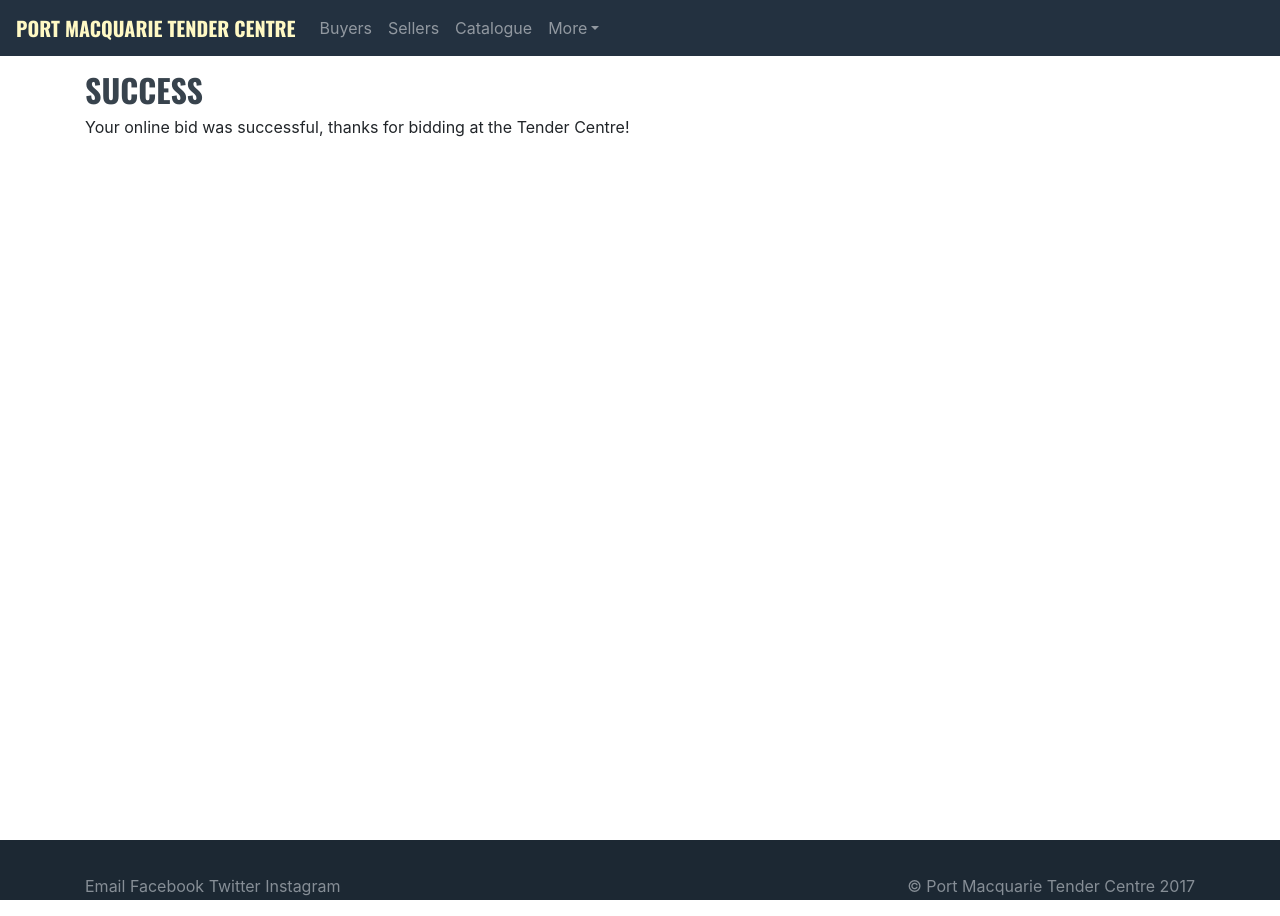
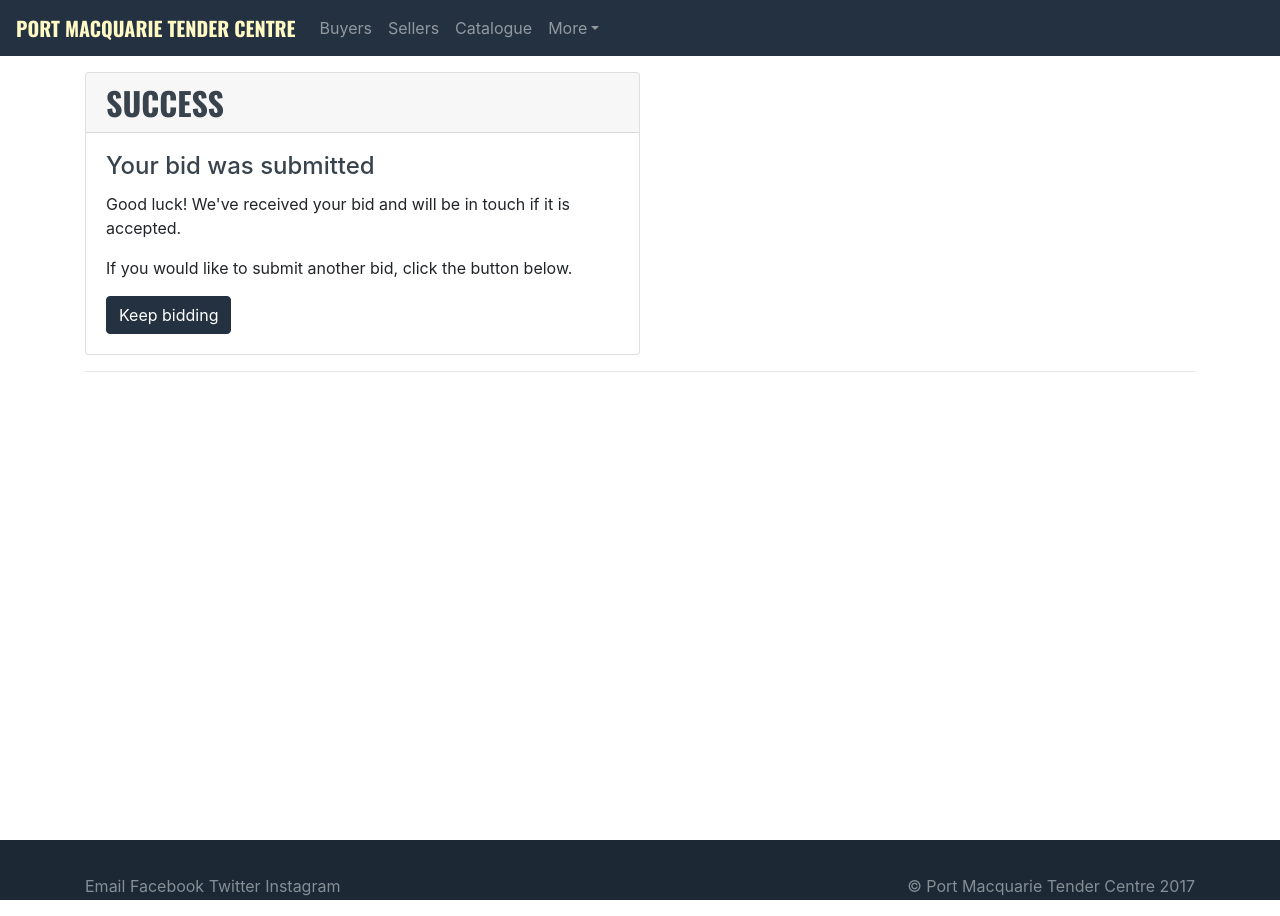
Before and after one commit to tendercentre/tendercentre.github.io, a Jekyll site: the page built from success.html, in a window 1280 px wide. Built offline with Jekyll 4.4.1, drawn with Linux system fonts in a browser that asks for light colours; nearby versions of some CDN libraries.

Commit message:
Updated success.html to link back to online bid form

```diff
--- a/_includes/css/main.css
+++ b/_includes/css/main.css
@@ -25,8 +25,8 @@
 }
 
 ::selection {
-    color: #38434D;
-    background-color: #fff9c4;
+    color: #fff9c4;
+    background-color: #38434D;
 }
 
 .btn {
--- /dev/null
+++ b/success.html
@@ -0,0 +1,17 @@
+---
+title: Success
+permalink: "/success/"
+layout: default
+---
+
+<div class="card w-50">
+    <h2 class="card-header">Success</h2>
+    <div class="card-body">
+        <h4 class="card-title">Your bid was submitted</h4>
+        <p class="card-text">Good luck! We've received your bid and will be in touch if it is accepted.</p>
+        <p class="card-text">If you would like to submit another bid, click the button below.</p>
+        <a href="/online-bid/" class="btn">Keep bidding</a>
+    </div>
+</div>
+
+<hr>
--- a/success.md
+++ /dev/null
@@ -1,8 +0,0 @@
----
-title: Success
-permalink: "/success/"
-layout: default
----
-
-## Success
-Your online bid was successful, thanks for bidding at the Tender Centre!
```
Also changed, not shown: Gemfile.lock.
